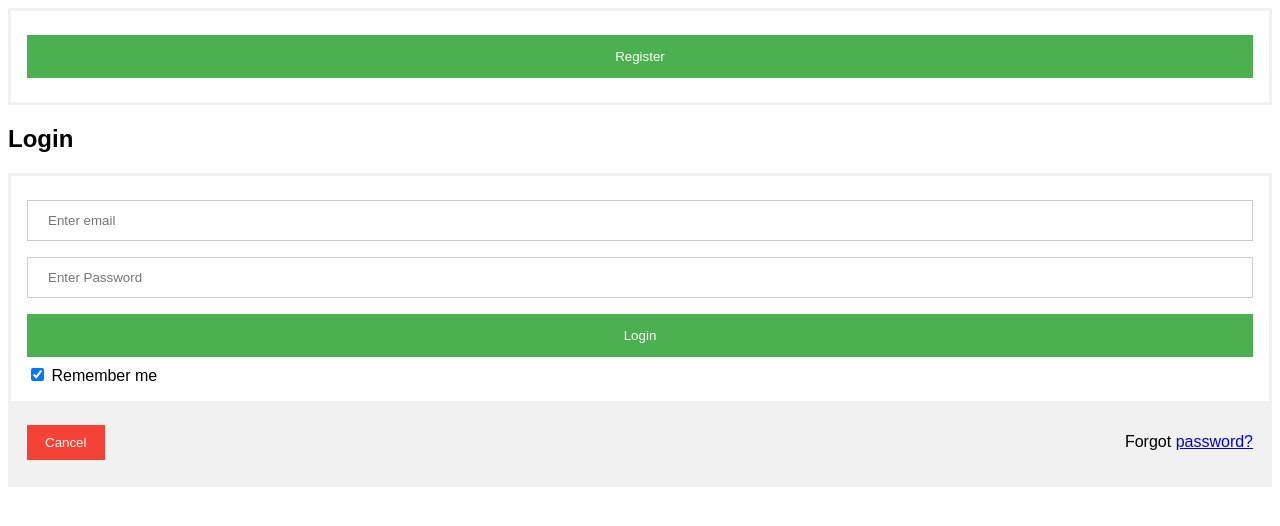
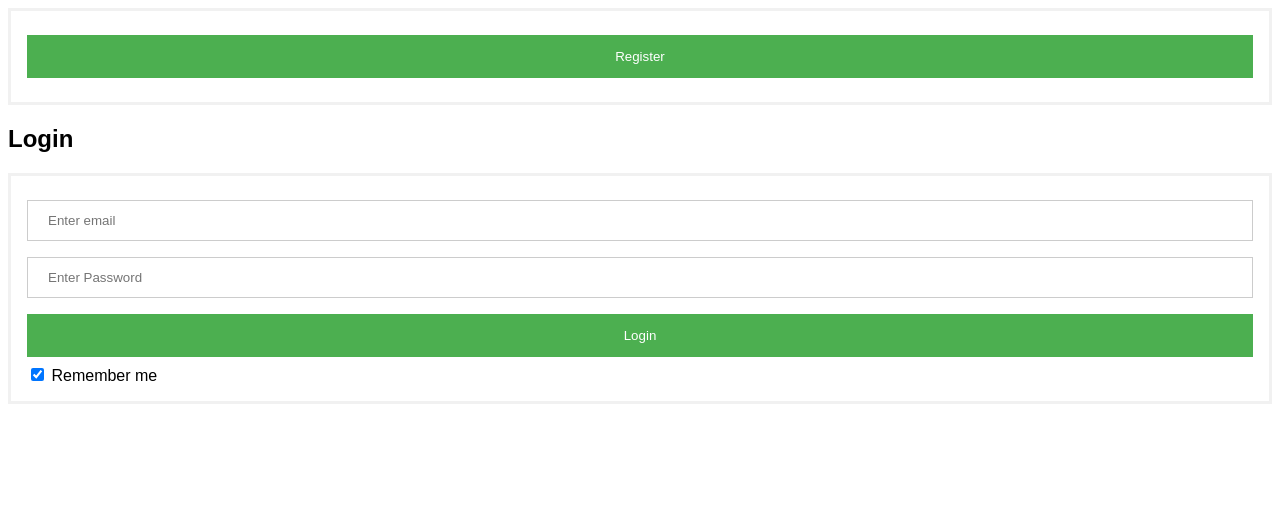
Before and after one commit to samilkorkmaz/loginDemo, a website: page login.html in a window 1280 px wide. Drawn offline with Linux system fonts and the light colour scheme.

Commit message:
Removed cancel button

```diff
--- a/login.html
+++ b/login.html
@@ -87,11 +87,6 @@ span.psw {
                 <input type="checkbox" checked="checked" name="remember"> Remember me
             </label>
         </div>
-
-        <div class="container" style="background-color:#f1f1f1">
-            <button type="button" class="cancelbtn">Cancel</button>
-            <span class="psw">Forgot <a href="#">password?</a></span>
-        </div>
     </form>
 
 </body>
```
